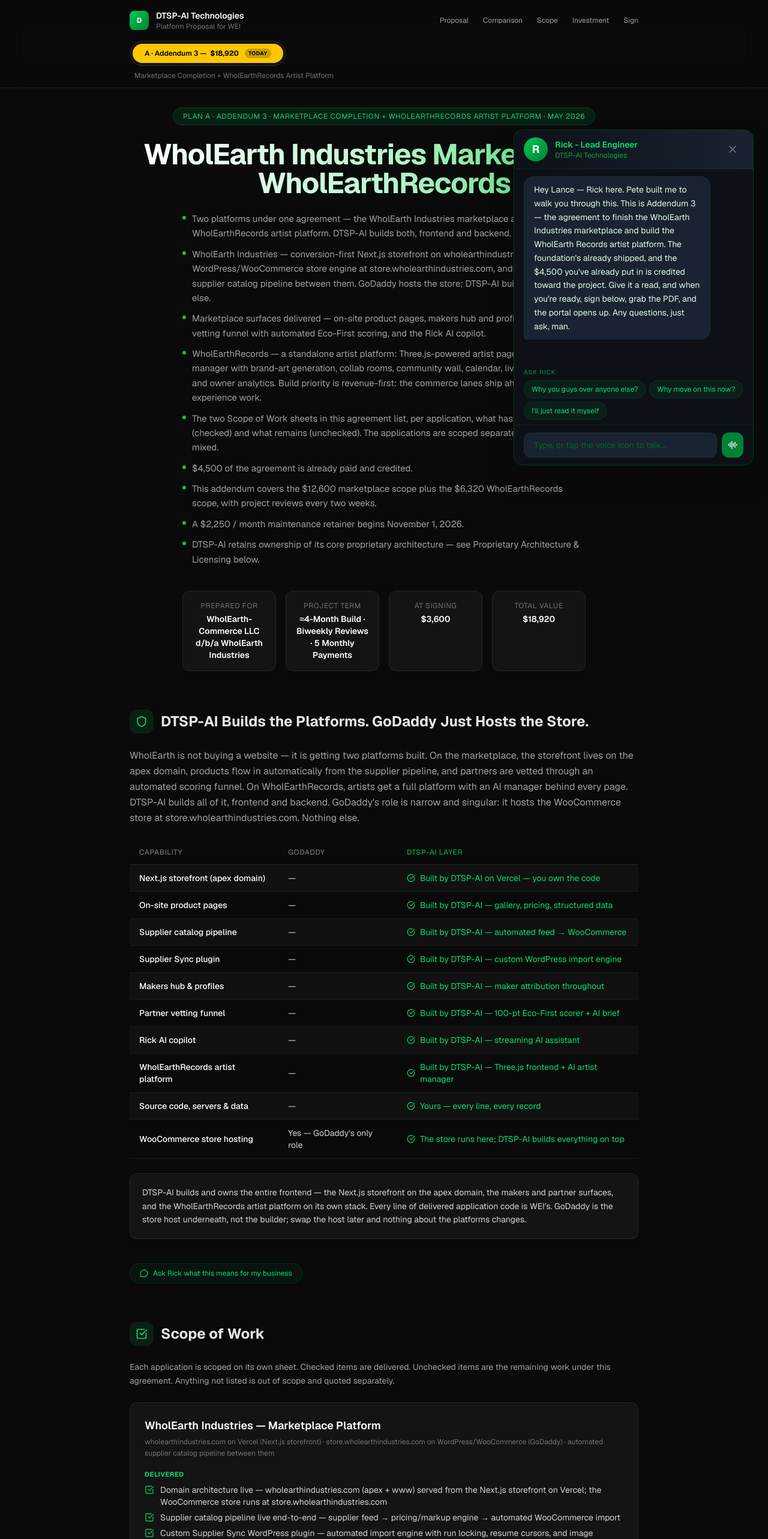
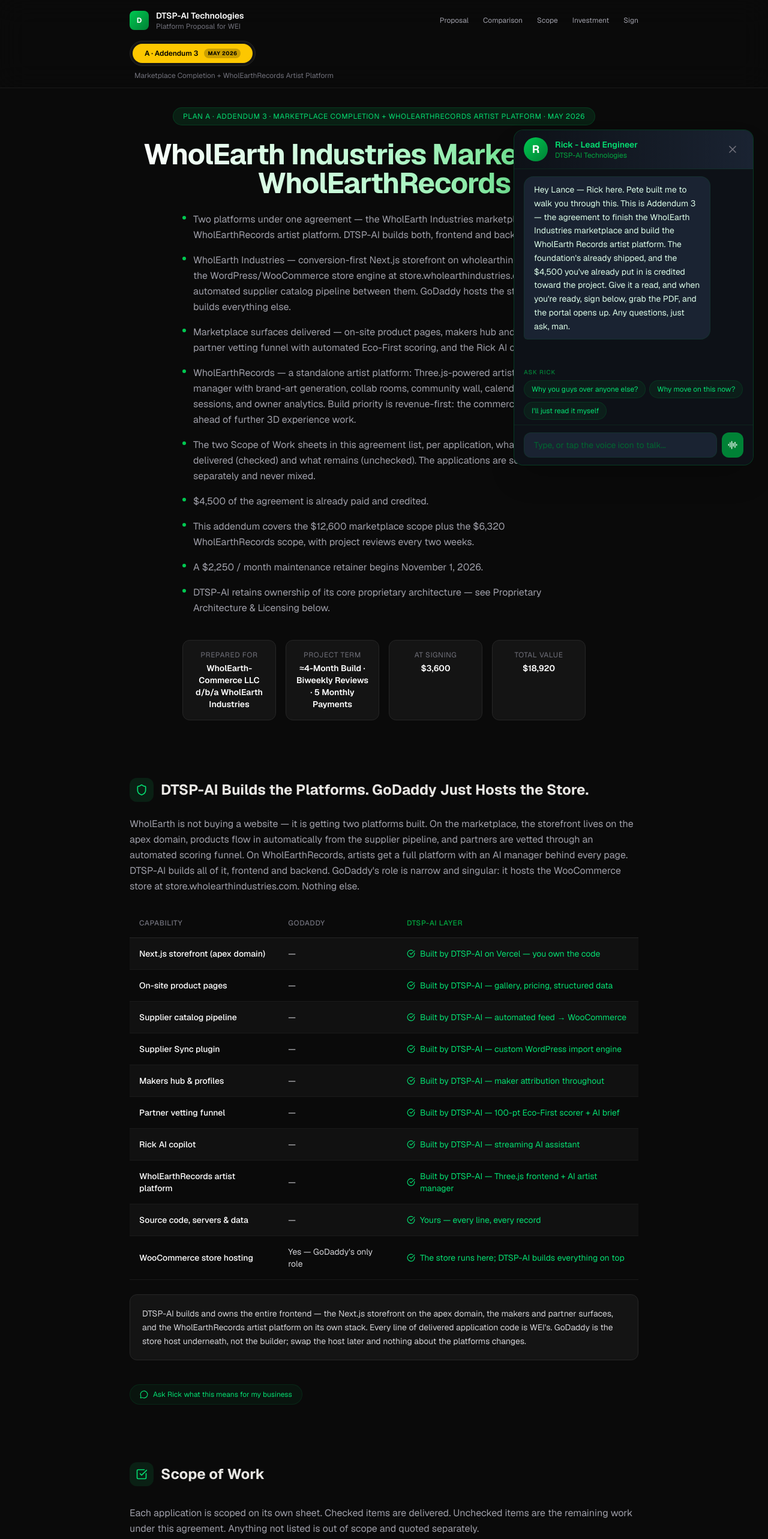
Before and after one commit to DTSP-AI/wea-agreement-form, a Next.js app: page / in a window 1280 px wide. Shown: the top 2566 px of the page at 60% size. Built offline with nearby package versions, Linux system fonts and the light colour scheme.

Commit message:
Fix A3 date integrity and readability: original-date badges replace Today framing, urgency banner removed, amount out of header pill, provider signature dated to A3, wider spacing throughout

```diff
--- a/src/components/ProposalContent.tsx
+++ b/src/components/ProposalContent.tsx
@@ -84,7 +84,7 @@
 export default function ProposalContent({ plan = planC }: { plan?: Plan }) {
   const { meta: proposalMeta, comparisonTable, phases } = plan;
   return (
-    <div className="max-w-4xl mx-auto px-6 pb-12 space-y-16" id="proposal-content">
+    <div className="max-w-4xl mx-auto px-6 pb-20 space-y-24" id="proposal-content">
       {/* Hero */}
       <Section id="hero" className="pt-8">
         <div className="text-center space-y-6">
@@ -95,11 +95,11 @@
             {plan.heroTitle}
           </h1>
           {plan.heroBullets ? (
-            <ul className="max-w-2xl mx-auto space-y-2.5 text-left">
+            <ul className="max-w-2xl mx-auto space-y-4 text-left">
               {plan.heroBullets.map((b) => (
                 <li
                   key={b}
-                  className="flex items-start gap-2.5 text-[15px] text-zinc-400 leading-relaxed"
+                  className="flex items-start gap-3 text-base text-zinc-400 leading-relaxed"
                 >
                   <span className="mt-[7px] w-1.5 h-1.5 rounded-full bg-green-500 flex-shrink-0" />
                   <span>{b}</span>
@@ -243,13 +243,13 @@
             <table className="w-full border-collapse">
               <thead>
                 <tr className="border-b border-[#262626]">
-                  <th className="text-left py-3 px-4 text-xs uppercase tracking-wider text-zinc-500 font-medium">
+                  <th className="text-left py-4 px-4 text-xs uppercase tracking-wider text-zinc-500 font-medium">
                     Capability
                   </th>
-                  <th className="text-left py-3 px-4 text-xs uppercase tracking-wider text-zinc-500 font-medium">
+                  <th className="text-left py-4 px-4 text-xs uppercase tracking-wider text-zinc-500 font-medium">
                     {plan.comparisonColumnLabel}
                   </th>
-                  <th className="text-left py-3 px-4 text-xs uppercase tracking-wider text-green-600 font-medium">
+                  <th className="text-left py-4 px-4 text-xs uppercase tracking-wider text-green-600 font-medium">
                     DTSP-AI Layer
                   </th>
                 </tr>
@@ -260,10 +260,10 @@
                     key={row.capability}
                     className={`border-b border-[#1a1a1a] ${i % 2 === 0 ? "bg-[#111]" : ""}`}
                   >
-                    <td className="py-3 px-4 text-sm text-white font-medium">
+                    <td className="py-4 px-4 text-sm text-white font-medium">
                       {row.capability}
                     </td>
-                    <td className="py-3 px-4 text-sm">
+                    <td className="py-4 px-4 text-sm">
                       <span
                         className={`flex items-center gap-2 ${
                           row.godaddy.startsWith("No") || row.godaddy.startsWith("Locked") || row.godaddy.startsWith("Manual")
@@ -279,7 +279,7 @@
                         {row.godaddy}
                       </span>
                     </td>
-                    <td className="py-3 px-4 text-sm">
+                    <td className="py-4 px-4 text-sm">
                       <span className="flex items-center gap-2 text-green-400">
                         <CheckCircle className="w-3.5 h-3.5 flex-shrink-0" />
                         {row.dtsp}
@@ -400,14 +400,14 @@
       {/* Scope of Work — per-application sheets (replaces the phase grid when present) */}
       {plan.scopeSheets && (
         <Section id="scope">
-          <div className="space-y-6">
+          <div className="space-y-8">
             <div className="flex items-center gap-3">
               <div className="w-10 h-10 rounded-xl bg-green-900/30 flex items-center justify-center">
                 <CheckSquare className="w-5 h-5 text-green-400" />
               </div>
               <h2 className="text-2xl font-bold">Scope of Work</h2>
             </div>
-            <p className="text-zinc-400 leading-relaxed text-sm">
+            <p className="text-zinc-400 leading-relaxed text-base">
               Each application is scoped on its own sheet. Checked items are
               delivered. Unchecked items are the remaining work under this
               agreement. Anything not listed is out of scope and quoted
@@ -416,38 +416,38 @@
             {plan.scopeSheets.map((sheet) => (
               <div
                 key={sheet.title}
-                className="bg-[#141414] border border-[#262626] rounded-xl p-6"
+                className="bg-[#141414] border border-[#262626] rounded-xl p-8"
               >
-                <h3 className="font-semibold text-white text-lg">
+                <h3 className="font-semibold text-white text-xl">
                   {sheet.title}
                 </h3>
                 {sheet.subtitle && (
-                  <p className="text-zinc-500 text-xs mt-1 mb-4 leading-relaxed">
+                  <p className="text-zinc-500 text-sm mt-2 mb-6 leading-relaxed">
                     {sheet.subtitle}
                   </p>
                 )}
-                <div className="text-green-400 text-[11px] font-bold uppercase tracking-wider mt-4 mb-2">
+                <div className="text-green-400 text-xs font-bold uppercase tracking-wider mt-6 mb-3">
                   Delivered
                 </div>
-                <ul className="space-y-1.5">
+                <ul className="space-y-3">
                   {sheet.done.map((item) => (
                     <li
                       key={item}
-                      className="flex items-start gap-2.5 text-sm text-zinc-300"
+                      className="flex items-start gap-3 text-sm text-zinc-300 leading-relaxed"
                     >
                       <CheckSquare className="w-4 h-4 text-green-500 mt-0.5 flex-shrink-0" />
                       {item}
                     </li>
                   ))}
                 </ul>
-                <div className="text-yellow-400 text-[11px] font-bold uppercase tracking-wider mt-5 mb-2">
+                <div className="text-yellow-400 text-xs font-bold uppercase tracking-wider mt-8 mb-3">
                   Remaining under this agreement
                 </div>
-                <ul className="space-y-1.5">
+                <ul className="space-y-3">
                   {sheet.remaining.map((item) => (
                     <li
                       key={item}
-                      className="flex items-start gap-2.5 text-sm text-zinc-400"
+                      className="flex items-start gap-3 text-sm text-zinc-400 leading-relaxed"
                     >
                       <Square className="w-4 h-4 text-zinc-600 mt-0.5 flex-shrink-0" />
                       {item}
@@ -455,8 +455,8 @@
                   ))}
                 </ul>
                 {sheet.boundary && (
-                  <div className="mt-5 bg-[#0d0d0d] border border-[#2a2a2a] rounded-lg p-3.5">
-                    <p className="text-zinc-400 text-xs leading-relaxed">
+                  <div className="mt-8 bg-[#0d0d0d] border border-[#2a2a2a] rounded-lg p-5">
+                    <p className="text-zinc-400 text-sm leading-relaxed">
                       {sheet.boundary}
                     </p>
                   </div>
@@ -483,7 +483,7 @@
             <div className="bg-yellow-950/30 border border-yellow-600/50 rounded-xl p-4 mb-4">
               <div className="flex items-start gap-3">
                 <div className="mt-0.5 px-2 py-1 rounded bg-yellow-500 text-black text-[10px] font-bold tracking-wider uppercase flex-shrink-0">
-                  Today Only
+                  {proposalMeta.date}
                 </div>
                 <p className="text-yellow-100 text-sm leading-relaxed">
                   {proposalMeta.conditionalBanner}
@@ -551,14 +551,14 @@
                                 : ""
                           }`}
                         >
-                          <td className="px-4 py-2.5 text-zinc-400 font-mono text-xs">
+                          <td className="px-4 py-3.5 text-zinc-400 font-mono text-xs">
                             {i + 1}
                           </td>
-                          <td className="px-4 py-2.5 text-zinc-200 text-xs">
+                          <td className="px-4 py-3.5 text-zinc-200 text-xs">
                             {p.dateLabel}
                           </td>
                           <td
-                            className={`px-4 py-2.5 font-semibold text-xs ${
+                            className={`px-4 py-3.5 font-semibold text-xs ${
                               isPaid
                                 ? "text-green-300 line-through decoration-green-500/40"
                                 : isToday
@@ -568,7 +568,7 @@
                           >
                             {p.amount}
                           </td>
-                          <td className="px-4 py-2.5">
+                          <td className="px-4 py-3.5">
                             {isPaid ? (
                               <span className="inline-flex items-center gap-1 px-2 py-0.5 rounded bg-green-500 text-black text-[10px] font-bold uppercase tracking-wider">
                                 <CheckCircle className="w-3 h-3" />
@@ -757,18 +757,18 @@
       {/* Fine print — Proprietary Architecture & Licensing */}
       {plan.finePrint && (
         <Section id="fine-print">
-          <div className="bg-[#101010] border border-[#262626] rounded-xl p-6">
-            <div className="flex items-center gap-2.5 mb-4">
+          <div className="bg-[#101010] border border-[#262626] rounded-xl p-8">
+            <div className="flex items-center gap-2.5 mb-6">
               <ScrollText className="w-4 h-4 text-zinc-500" />
               <h2 className="text-sm font-bold uppercase tracking-[0.14em] text-zinc-400">
                 {plan.finePrint.title}
               </h2>
             </div>
-            <div className="space-y-3">
+            <div className="space-y-5">
               {plan.finePrint.paragraphs.map((p) => (
                 <p
                   key={p.slice(0, 40)}
-                  className="text-zinc-500 text-[11px] leading-relaxed"
+                  className="text-zinc-400 text-xs leading-loose"
                 >
                   {p}
                 </p>
--- a/src/components/ProposalPage.tsx
+++ b/src/components/ProposalPage.tsx
@@ -426,7 +426,11 @@
       doc.text("Peter W Davidsmeier", margin, sigTop + 55);
       doc.setTextColor(110, 110, 110);
       doc.text("Founder & Lead Architect", margin, sigTop + 68);
-      doc.text("Date: April 10, 2026", margin, sigTop + 82);
+      doc.text(
+        "Date: " + (activePlan.meta.providerSignedDate ?? "April 10, 2026"),
+        margin,
+        sigTop + 82
+      );
 
       // Client
       const clientX = margin + colW + 20;
@@ -641,7 +645,9 @@
                 : isAddendum
                   ? "text-yellow-300 hover:text-yellow-200"
                   : "text-zinc-400 hover:text-white";
-              const badgeText = isLive ? "Live" : "Today";
+              // Addendum badge shows the agreement's ORIGINAL date — never
+              // "Today". The document is dated when it was drawn, period.
+              const badgeText = isLive ? "Live" : plans[id].meta.date;
               const badgeIdleBg = isLive
                 ? "bg-violet-500/25 text-violet-200"
                 : "bg-yellow-500/20 text-yellow-300";
@@ -661,10 +667,7 @@
                     />
                   )}
                   <span className="relative flex items-center gap-1.5">
-                    {PLAN_TAB_LABELS[id]} —{" "}
-                    <span className={isActive ? "font-bold" : "font-normal"}>
-                      {plans[id].meta.totalValue}
-                    </span>
+                    {PLAN_TAB_LABELS[id]}
                     {(isAddendum || isLive) && (
                       <span
                         className={`ml-1 px-1.5 py-0.5 rounded-full text-[9px] font-bold tracking-wider uppercase ${
--- a/src/components/SignaturePanel.tsx
+++ b/src/components/SignaturePanel.tsx
@@ -525,7 +525,7 @@
                   <label className="text-xs text-zinc-500">Date</label>
                   <div className="bg-[#0d0d0d] border border-[#262626] rounded-lg px-4 py-2.5 text-white text-sm flex items-center gap-2">
                     <Calendar className="w-3.5 h-3.5 text-zinc-500" />
-                    April 10, 2026
+                    {proposalMeta.providerSignedDate ?? "April 10, 2026"}
                   </div>
                 </div>
               </div>
@@ -648,7 +648,7 @@
                   )}
                 </div>
               </div>
-              <span className="text-sm text-zinc-300 leading-relaxed">
+              <span className="text-sm text-zinc-300 leading-loose">
                 I, the undersigned, agree to the terms of{" "}
                 <span className="text-green-400 font-semibold">
                   {plan.name} — {plan.tagline}
--- a/src/lib/proposal-data.ts
+++ b/src/lib/proposal-data.ts
@@ -80,6 +80,9 @@
   /** Exact legal identity of the provider used in contract text and the
    *  signed PDF's Parties section. Defaults to "DTSP-AI Technologies". */
   providerLegalName?: string;
+  /** Date the provider pre-signed THIS plan. Defaults to the original
+   *  Plan C signing date ("April 10, 2026") for legacy plans. */
+  providerSignedDate?: string;
   /** Explicit balance reconciliation ledger — contract total, every
    *  payment/credit applied, remaining balance, and prior-plan amounts
    *  separately identified. INTERNAL: rendered only in the client portal
@@ -1172,6 +1175,9 @@
     date: "May 2026",
     preparedFor: "WholEarth-Commerce LLC d/b/a WholEarth Industries",
     providerLegalName: "DTSP-AI Technologies LLC",
+    // A3 was drawn/restructured 2026-05-16 — the provider signature is
+    // dated to THIS agreement, not the original Plan C signing.
+    providerSignedDate: "May 16, 2026",
     balanceLedger: planA3BalanceLedger,
     paymentStatusInternal: true,
     paypalInvoiceUrl: "https://www.paypal.com/invoice/p/#X3FCKZSDVMEZJSGV",
@@ -1181,8 +1187,10 @@
     milestoneCount: 5,
     totalValue: "$18,920",
     paymentSchedule: planA3Schedule,
-    conditionalBanner:
-      "Addendum 3 supersedes the prior agreement. $4,500 already paid is credited toward the project. Five payments — $3,600 (May 20), $4,500 (Jul 1), $4,500 (Aug 1), $3,750 (Sep 1), $2,570 (Oct 1) — total $18,920 and cover completion of the WholEarth Industries marketplace platform plus the WholEarth Records artist platform. Payment status and balance reconciliation are maintained in the client portal. Project reviews continue every two weeks. A $2,250/month maintenance retainer begins November 1, 2026.",
+    // No conditionalBanner: A3 is the executed agreement of record — no
+    // urgency framing. Supersession, the $4,500 credit, and the retainer
+    // are stated in the schedule footnote and the signed terms.
+    conditionalBanner: undefined,
     scheduleHeadline: "$12,600 marketplace + $6,320 records platform",
     scheduleCadenceLabel: "Monthly payments — 3 marketplace + 2 WholEarthRecords",
     scheduleFootnote:
```
